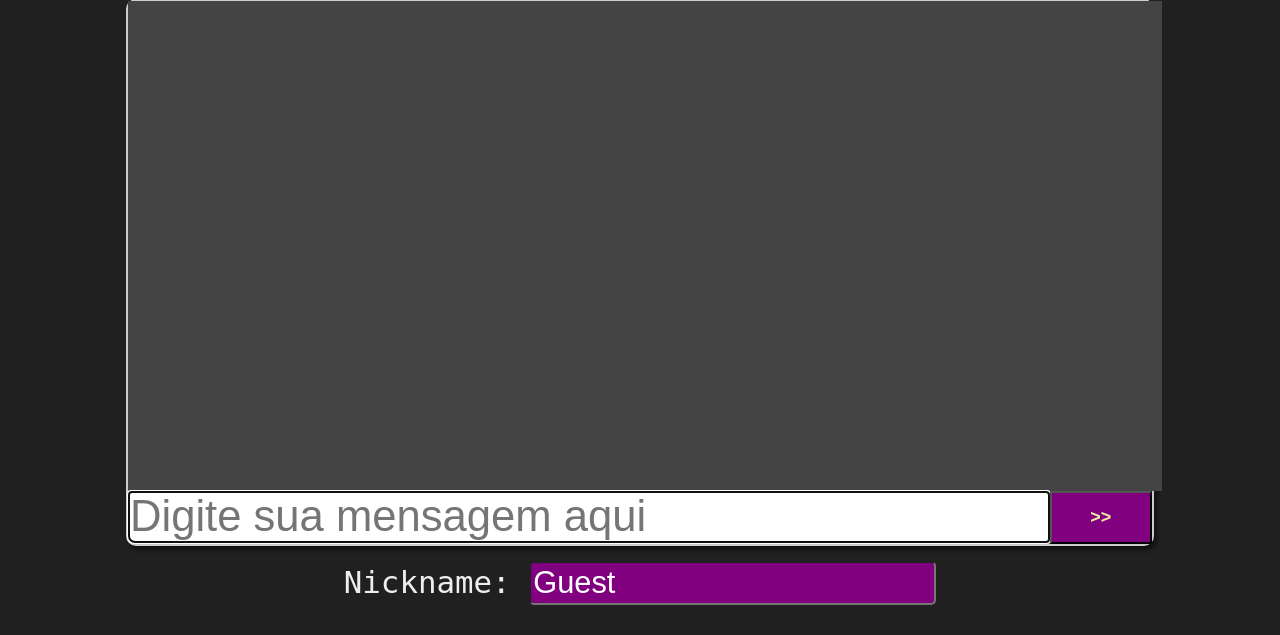
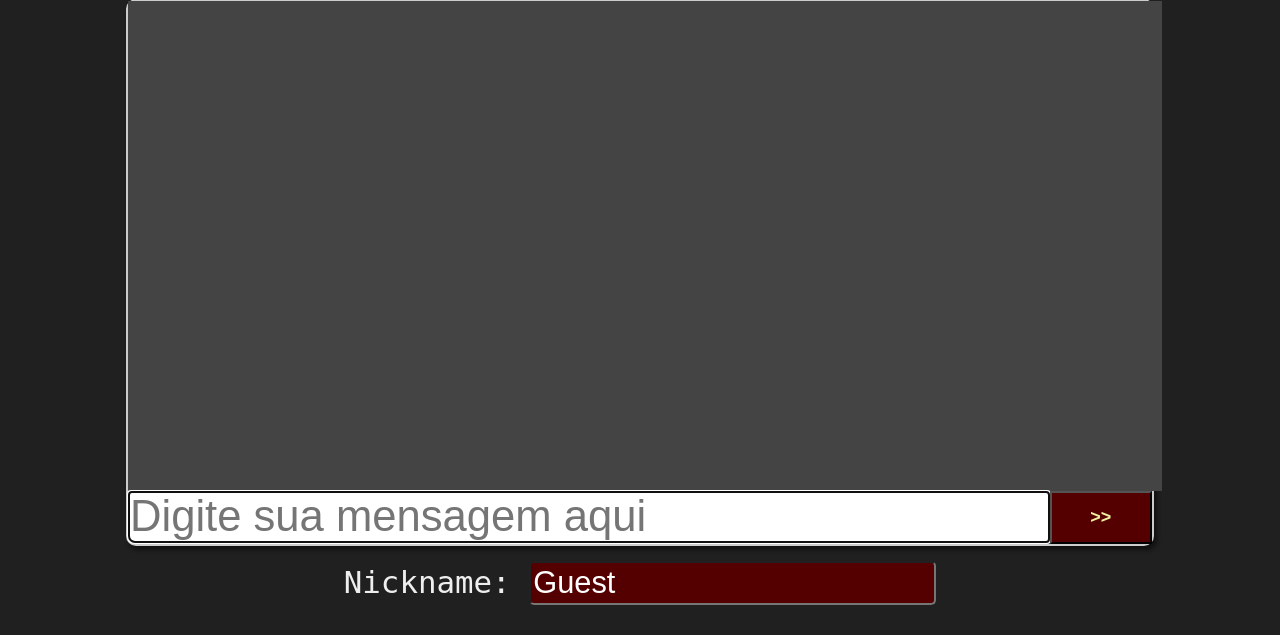
Before and after one commit to Raghu-dev-pixel/CleanTalk, a Flask app: page / in a window 1280 px wide. Shown: the part 170-805 px from the top of the page. Run offline with Flask 2, Linux system fonts and the light colour scheme; some libraries are stand-ins or nearby versions.

Commit message:
color upgrade

```diff
--- a/static/css/style.css
+++ b/static/css/style.css
@@ -57,7 +57,7 @@ body{
 	background: #4f4f4f;
 }
 #message-box span{
-	color: yellow;
+	color: rgb(2, 226, 255);
 	font-weight: 900;
 }
 
@@ -75,7 +75,7 @@ body{
 }
 
 #send-button{
-	background: purple;
+	background: rgb(85, 0, 0);
 	color: #f0f0a0;
 	height: 100%;
 	font-size: calc(10px + 1vh);
@@ -86,7 +86,7 @@ body{
 }
 #nickname-input {
 	border-radius: 5px;
-	background: purple;
+	background: rgb(85, 0, 0);
 	color: white;
 	padding: 2px;
 	font-size: calc(10px + 1vh + 1vw);
```
